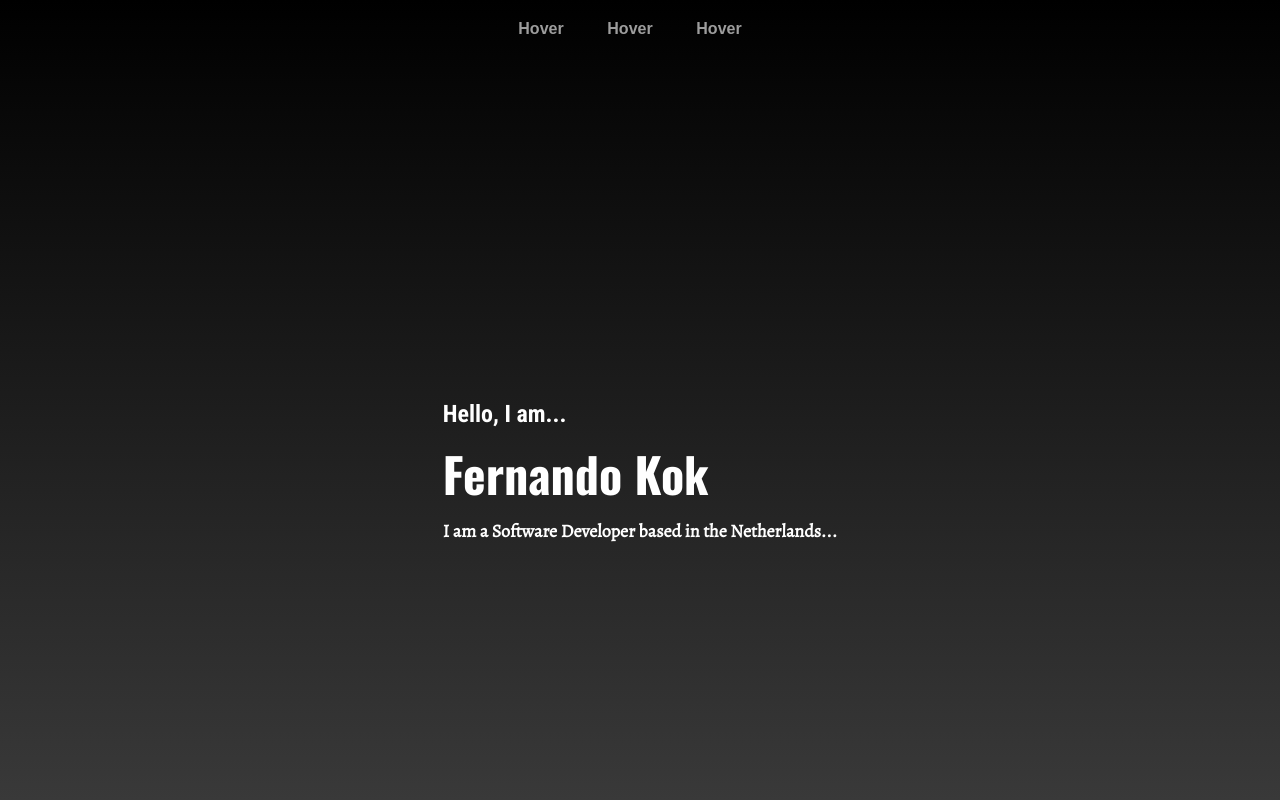
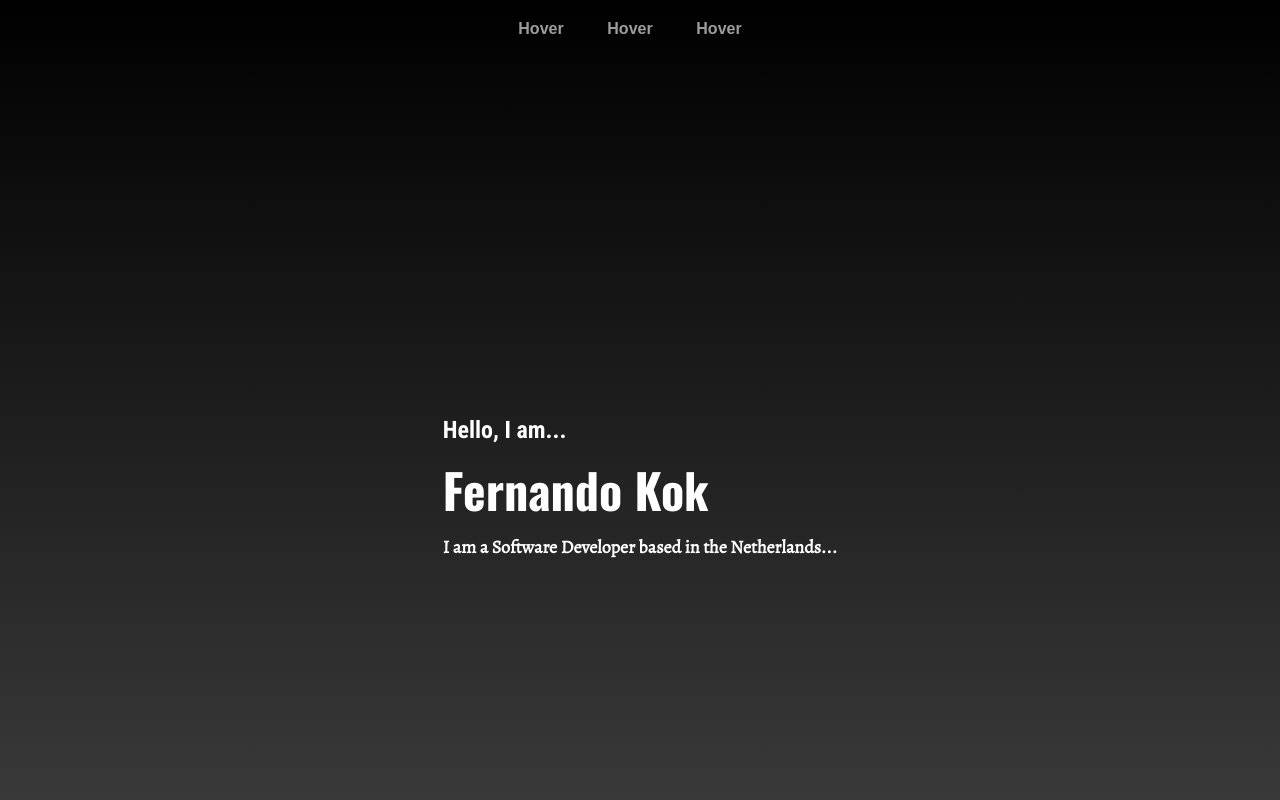
Before and after one commit to Ferandokok/PortfolioWebsite, a plain HTML site: page index.HTML in a window 1280 px wide. Shown: the top 800 px of the page. Drawn offline with nearby package versions, Linux system fonts and the light colour scheme.

Commit message:
Update theme.css

```diff
--- a/Style/theme.css
+++ b/Style/theme.css
@@ -58,7 +58,7 @@ body {
     background-position: top;
     flex-direction: column;
     flex-wrap: nowrap;
-    border-color: black 4px 4px;
+    border-bottom: 4px solid #000000;
 
 }
 /* .first {
@@ -70,8 +70,8 @@ body {
 .title{
     display: block;
     position: relative;
-    padding-bottom: 2rem;
-    padding-top: 1rem;
+    padding-bottom: 1rem;
+    padding-top: 2rem;
     max-width: 1150px;
     margin: auto;
 }
@@ -136,7 +136,9 @@ body {
     font-size: 16px;
     cursor: pointer;
 }
+.BoxButton:hover{
 
+}
 /* Third section */
 .third {
     display: flex;
```
